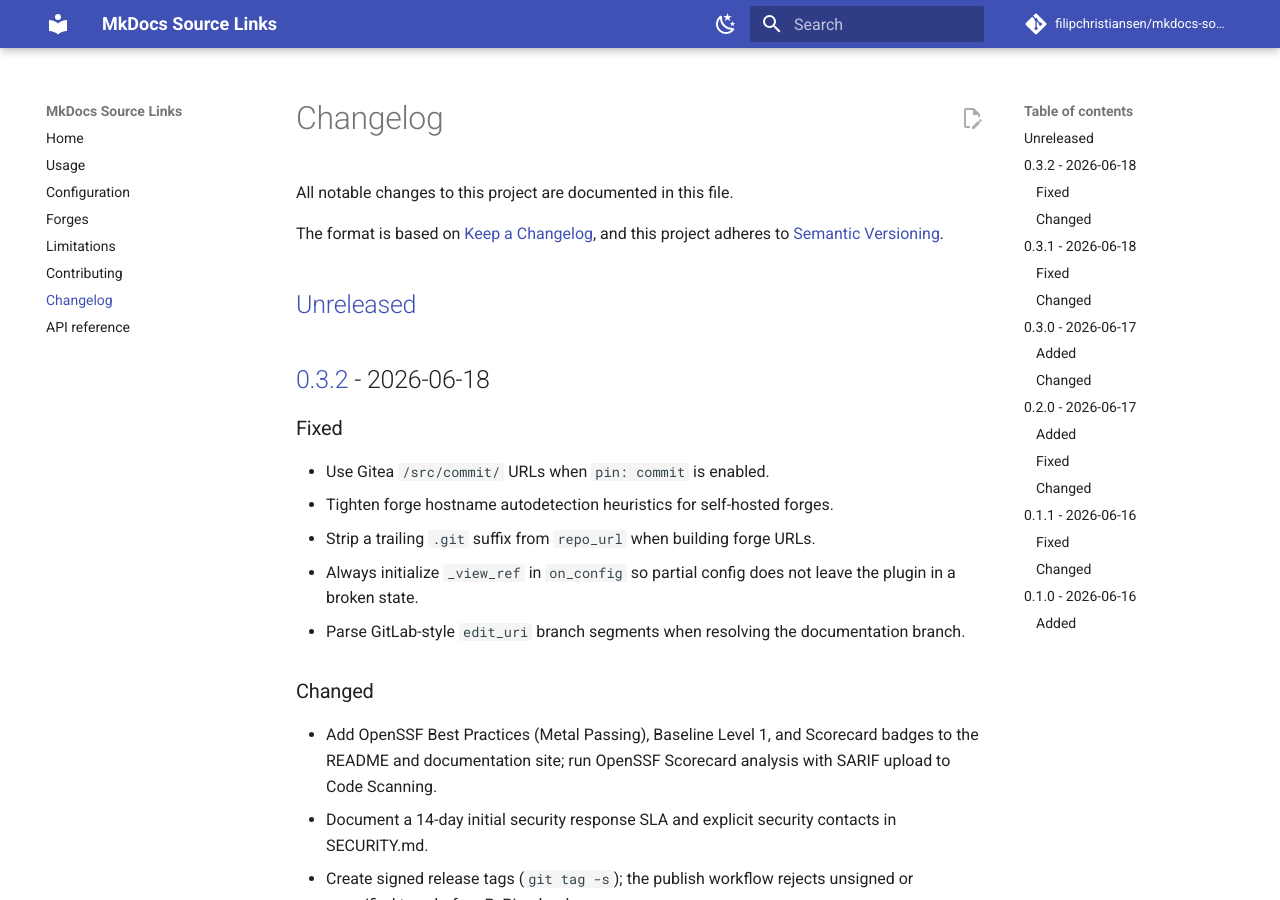
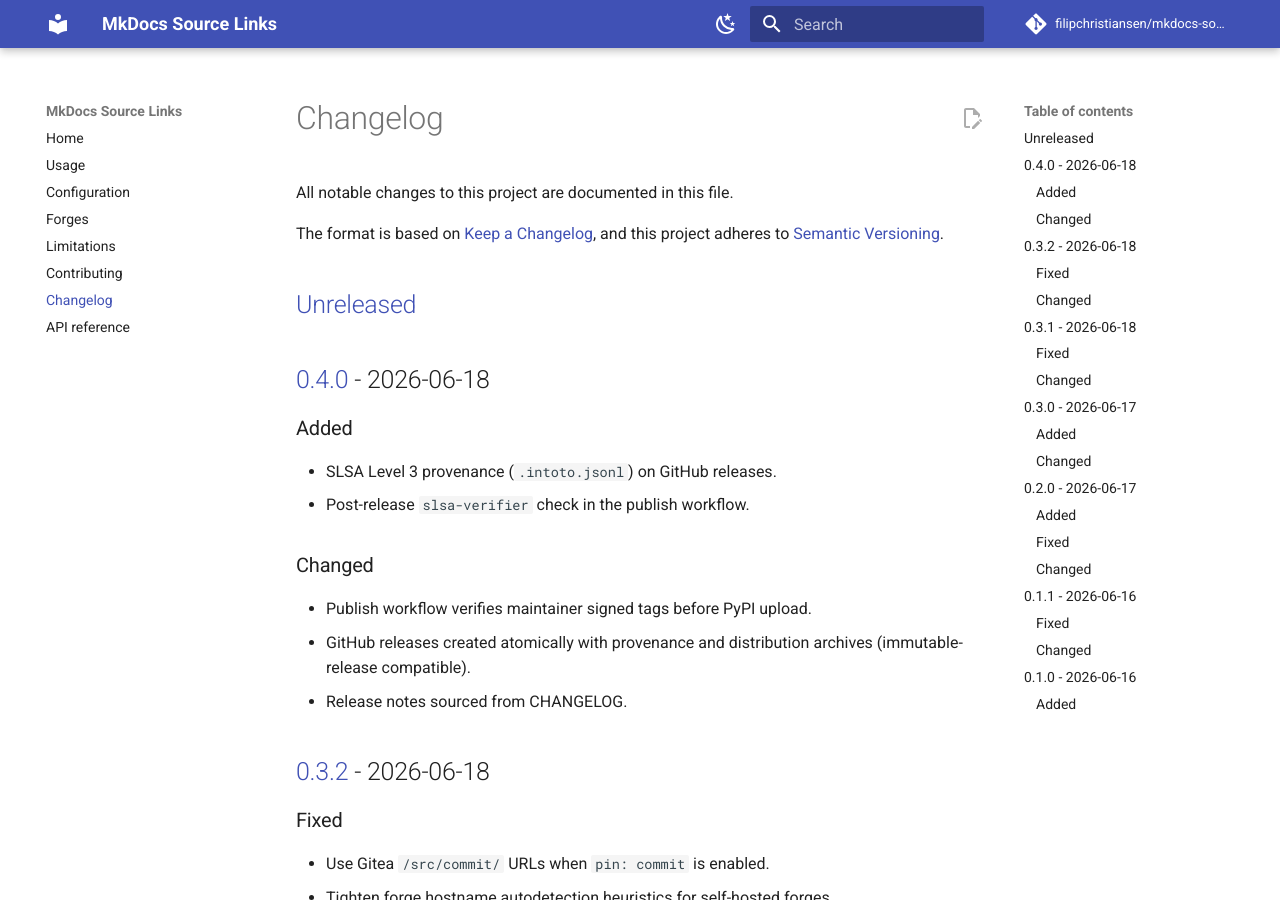
Before and after one commit to filipchristiansen/mkdocs-source-links, an MkDocs documentation site: the page built from docs/changelog.md, in a window 1280 px wide and 900 px high. Built offline with MkDocs 1.6.1 and Material for MkDocs 9.7.7, drawn with Linux system fonts in a browser that asks for light colours; comment, search, counter and statistics services are not loaded.

Commit message:
feat: attach SLSA provenance to GitHub releases
- Verify signed annotated tags before PyPI upload
- Generate SLSA Level 3 provenance and attach to GitHub releases atomically
- Post-release slsa-verifier check; release notes from CHANGELOG
- Immutable-release compatible (no SLSA upload-assets)

```diff
--- a/CHANGELOG.md
+++ b/CHANGELOG.md
@@ -2,10 +2,23 @@
 
 All notable changes to this project are documented in this file.
 
-The format is based on [Keep a Changelog](https://keepachangelog.com/en/1.1.0/),
+The format is based on [Keep a Changelog](https://keepachangelog.com/en/1.1.0),
 and this project adheres to [Semantic Versioning](https://semver.org/spec/v2.0.0.html).
 
 ## [Unreleased]
+
+## [0.4.0] - 2026-06-18
+
+### Added
+
+- SLSA Level 3 provenance (`.intoto.jsonl`) on GitHub releases.
+- Post-release `slsa-verifier` check in the publish workflow.
+
+### Changed
+
+- Publish workflow verifies maintainer signed tags before PyPI upload.
+- GitHub releases created atomically with provenance and distribution archives (immutable-release compatible).
+- Release notes sourced from CHANGELOG.
 
 ## [0.3.2] - 2026-06-18
 
@@ -108,7 +121,8 @@
 - Initial release: rewrite `](../path)` markdown links to GitHub `blob`/`tree` URLs in built HTML, leaving source files unchanged.
 - Optional `branch` config and branch resolution from `extra.git_branch` / `edit_uri`.
 
-[Unreleased]: https://github.com/filipchristiansen/mkdocs-source-links/compare/v0.3.2...HEAD
+[Unreleased]: https://github.com/filipchristiansen/mkdocs-source-links/compare/v0.4.0...HEAD
+[0.4.0]: https://github.com/filipchristiansen/mkdocs-source-links/compare/v0.3.2...v0.4.0
 [0.3.2]: https://github.com/filipchristiansen/mkdocs-source-links/compare/v0.3.1...v0.3.2
 [0.3.1]: https://github.com/filipchristiansen/mkdocs-source-links/compare/v0.3.0...v0.3.1
 [0.3.0]: https://github.com/filipchristiansen/mkdocs-source-links/compare/v0.2.0...v0.3.0
--- a/pyproject.toml
+++ b/pyproject.toml
@@ -4,7 +4,7 @@
 
 [project]
 name = "mkdocs-source-links"
-version = "0.3.2"
+version = "0.4.0"
 description = "MkDocs plugin: rewrite ../ repo links to forge view URLs in built HTML"
 readme = "README.md"
 license = "MIT"
```
Also changed, not shown: CONTRIBUTING.md (+6 -2 lines), SECURITY.md (+3 -1 lines), 4 other files.
